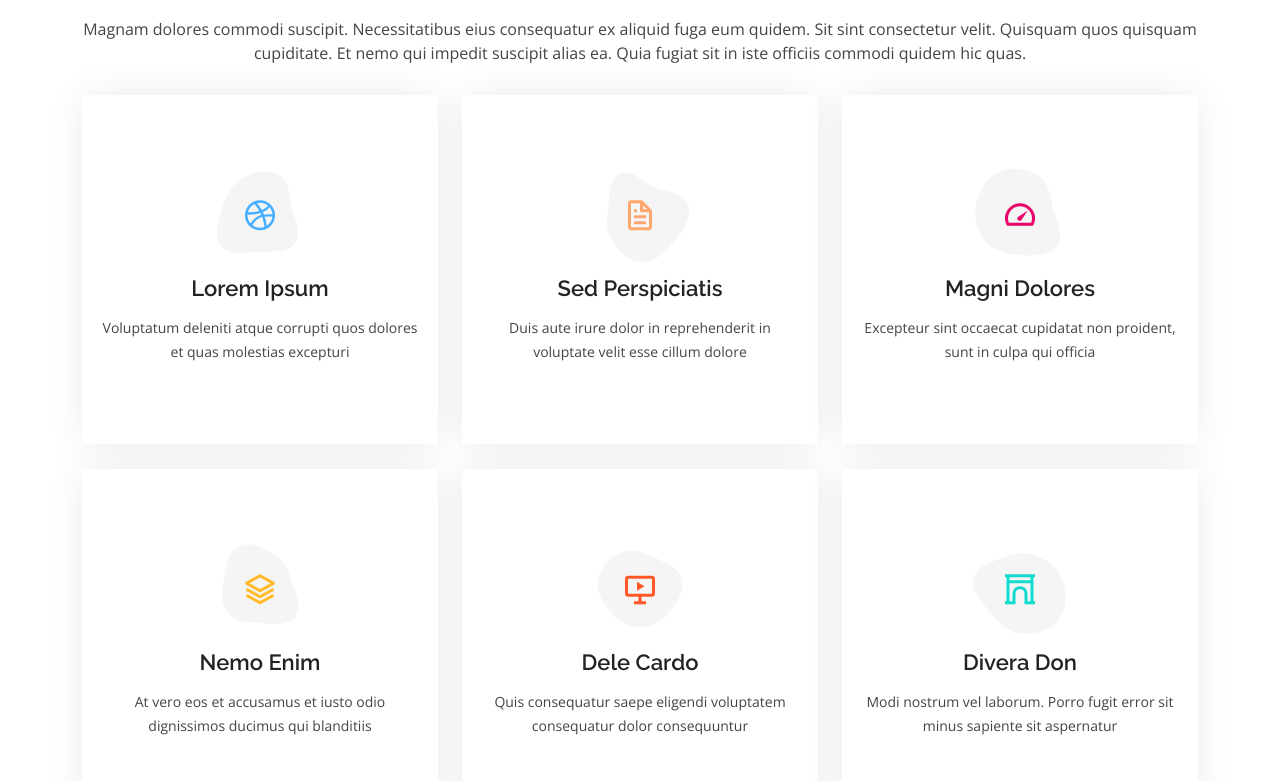
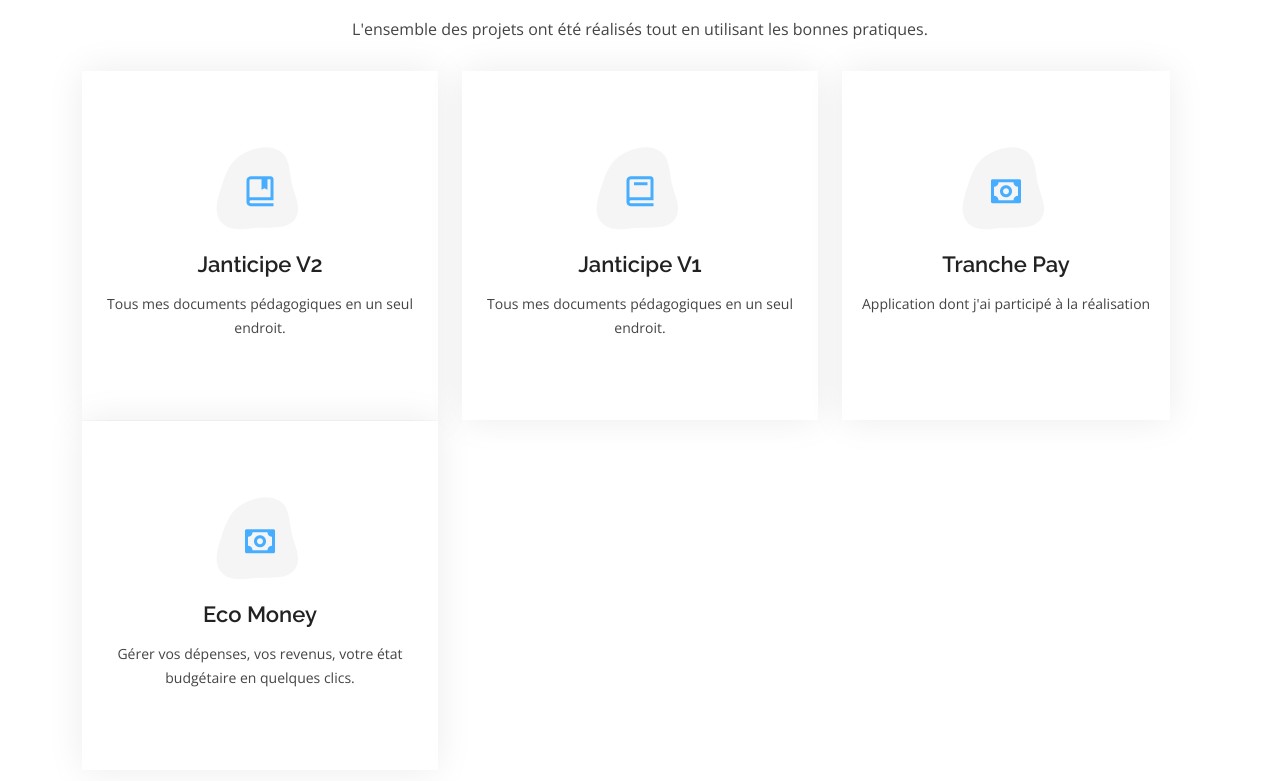
Before and after one commit to cheikh0101/portfolio, a plain HTML site: page services.html in a window 1280 px wide. Shown: the part 171-952 px from the top of the page. Drawn offline with nearby package versions, Linux system fonts and the light colour scheme.

Commit message:
implementation des realisations

```diff
--- a/services.html
+++ b/services.html
@@ -65,7 +65,9 @@
 
         <div class="section-title">
           <h2>Réalisations</h2>
-          <p>Magnam dolores commodi suscipit. Necessitatibus eius consequatur ex aliquid fuga eum quidem. Sit sint consectetur velit. Quisquam quos quisquam cupiditate. Et nemo qui impedit suscipit alias ea. Quia fugiat sit in iste officiis commodi quidem hic quas.</p>
+          <p>
+            L'ensemble des projets ont été réalisés tout en utilisant les bonnes pratiques.
+          </p>
         </div>
 
         <div class="row">
@@ -75,78 +77,53 @@
                 <svg width="100" height="100" viewBox="0 0 600 600" xmlns="http://www.w3.org/2000/svg">
                   <path stroke="none" stroke-width="0" fill="#f5f5f5" d="M300,521.0016835830174C376.1290562159157,517.8887921683347,466.0731472004068,529.7835943286574,510.70327084640275,468.03025145048787C554.3714126377745,407.6079735673963,508.03601936045806,328.9844924480964,491.2728898941984,256.3432110539036C474.5976632858925,184.082847569629,479.9380746630129,96.60480741107993,416.23090153303,58.64404602377083C348.86323505073057,18.502131276798302,261.93793281208167,40.57373210992963,193.5410806939664,78.93577620505333C130.42746243093433,114.334589627462,98.30271207620316,179.96522072025542,76.75703585869454,249.04625023123273C51.97151888228291,328.5150500222984,13.704378332031375,421.85034740162234,66.52175969318436,486.19268352777647C119.04800174914682,550.1803526380478,217.28368757567262,524.383925680826,300,521.0016835830174"></path>
                 </svg>
-                <i class="bx bxl-dribbble"></i>
+                <i class="bx bx-book-bookmark"></i>
               </div>
-              <h4><a href="">Lorem Ipsum</a></h4>
-              <p>Voluptatum deleniti atque corrupti quos dolores et quas molestias excepturi</p>
+              <h4><a href="">Janticipe V2</a></h4>
+              <p>Tous mes documents pédagogiques en un seul endroit.</p>
             </div>
           </div>
 
-          <div class="col-lg-4 col-md-6 d-flex align-items-stretch mt-4 mt-md-0" data-aos="zoom-in" data-aos-delay="200">
-            <div class="icon-box iconbox-orange ">
+          <div class="col-lg-4 col-md-6 d-flex align-items-stretch" data-aos="zoom-in" data-aos-delay="100">
+            <div class="icon-box iconbox-blue">
               <div class="icon">
                 <svg width="100" height="100" viewBox="0 0 600 600" xmlns="http://www.w3.org/2000/svg">
-                  <path stroke="none" stroke-width="0" fill="#f5f5f5" d="M300,582.0697525312426C382.5290701553225,586.8405444964366,449.9789794690241,525.3245884688669,502.5850820975895,461.55621195738473C556.606425686781,396.0723002908107,615.8543463187945,314.28637112970534,586.6730223649479,234.56875336149918C558.9533121215079,158.8439757836574,454.9685369536778,164.00468322053177,381.49747125262974,130.76875717737553C312.15926192815925,99.40240125094834,248.97055460311594,18.661163978235184,179.8680185752513,50.54337015887873C110.5421016452524,82.52863877960104,119.82277516462835,180.83849132639028,109.12597500060166,256.43424936330496C100.08760227029461,320.3096726198365,92.17705696193138,384.0621239912766,124.79988738764834,439.7174275375508C164.83382741302287,508.01625554203684,220.96474134820875,577.5009287672846,300,582.0697525312426"></path>
+                  <path stroke="none" stroke-width="0" fill="#f5f5f5" d="M300,521.0016835830174C376.1290562159157,517.8887921683347,466.0731472004068,529.7835943286574,510.70327084640275,468.03025145048787C554.3714126377745,407.6079735673963,508.03601936045806,328.9844924480964,491.2728898941984,256.3432110539036C474.5976632858925,184.082847569629,479.9380746630129,96.60480741107993,416.23090153303,58.64404602377083C348.86323505073057,18.502131276798302,261.93793281208167,40.57373210992963,193.5410806939664,78.93577620505333C130.42746243093433,114.334589627462,98.30271207620316,179.96522072025542,76.75703585869454,249.04625023123273C51.97151888228291,328.5150500222984,13.704378332031375,421.85034740162234,66.52175969318436,486.19268352777647C119.04800174914682,550.1803526380478,217.28368757567262,524.383925680826,300,521.0016835830174"></path>
                 </svg>
-                <i class="bx bx-file"></i>
+                <i class="bx bx-book"></i>
               </div>
-              <h4><a href="">Sed Perspiciatis</a></h4>
-              <p>Duis aute irure dolor in reprehenderit in voluptate velit esse cillum dolore</p>
+              <h4><a href="https://janticipe.herokuapp.com/">Janticipe V1</a></h4>
+              <p>Tous mes documents pédagogiques en un seul endroit.</p>
             </div>
           </div>
 
-          <div class="col-lg-4 col-md-6 d-flex align-items-stretch mt-4 mt-lg-0" data-aos="zoom-in" data-aos-delay="300">
-            <div class="icon-box iconbox-pink">
+          <div class="col-lg-4 col-md-6 d-flex align-items-stretch" data-aos="zoom-in" data-aos-delay="100">
+            <div class="icon-box iconbox-blue">
               <div class="icon">
                 <svg width="100" height="100" viewBox="0 0 600 600" xmlns="http://www.w3.org/2000/svg">
-                  <path stroke="none" stroke-width="0" fill="#f5f5f5" d="M300,541.5067337569781C382.14930387511276,545.0595476570109,479.8736841581634,548.3450877840088,526.4010558755058,480.5488172755941C571.5218469581645,414.80211281144784,517.5187510058486,332.0715597781072,496.52539010469104,255.14436215662573C477.37192572678356,184.95920475031193,473.57363656557914,105.61284051026155,413.0603344069578,65.22779650032875C343.27470386102294,18.654635553484475,251.2091493199835,5.337323636656869,175.0934190732945,40.62881213300186C97.87086631185822,76.43348514350839,51.98124368387456,156.15599469081315,36.44837278890362,239.84606092416172C21.716077023791087,319.22268207091537,43.775223500013084,401.1760424656574,96.891909868211,461.97329694683043C147.22146801428983,519.5804099606455,223.5754009179313,538.201503339737,300,541.5067337569781"></path>
+                  <path stroke="none" stroke-width="0" fill="#f5f5f5" d="M300,521.0016835830174C376.1290562159157,517.8887921683347,466.0731472004068,529.7835943286574,510.70327084640275,468.03025145048787C554.3714126377745,407.6079735673963,508.03601936045806,328.9844924480964,491.2728898941984,256.3432110539036C474.5976632858925,184.082847569629,479.9380746630129,96.60480741107993,416.23090153303,58.64404602377083C348.86323505073057,18.502131276798302,261.93793281208167,40.57373210992963,193.5410806939664,78.93577620505333C130.42746243093433,114.334589627462,98.30271207620316,179.96522072025542,76.75703585869454,249.04625023123273C51.97151888228291,328.5150500222984,13.704378332031375,421.85034740162234,66.52175969318436,486.19268352777647C119.04800174914682,550.1803526380478,217.28368757567262,524.383925680826,300,521.0016835830174"></path>
                 </svg>
-                <i class="bx bx-tachometer"></i>
+                <i class="bx bx-money"></i>
               </div>
-              <h4><a href="">Magni Dolores</a></h4>
-              <p>Excepteur sint occaecat cupidatat non proident, sunt in culpa qui officia</p>
+              <h4><a href="https://tranchepay.com/">Tranche Pay</a></h4>
+              <p>Application dont j'ai participé à la réalisation</p>
             </div>
           </div>
 
-          <div class="col-lg-4 col-md-6 d-flex align-items-stretch mt-4" data-aos="zoom-in" data-aos-delay="100">
-            <div class="icon-box iconbox-yellow">
+          <div class="col-lg-4 col-md-6 d-flex align-items-stretch" data-aos="zoom-in" data-aos-delay="100">
+            <div class="icon-box iconbox-blue">
               <div class="icon">
                 <svg width="100" height="100" viewBox="0 0 600 600" xmlns="http://www.w3.org/2000/svg">
-                  <path stroke="none" stroke-width="0" fill="#f5f5f5" d="M300,503.46388370962813C374.79870501325706,506.71871716319447,464.8034551963731,527.1746412648533,510.4981551193396,467.86667711651364C555.9287308511215,408.9015244558933,512.6030010748507,327.5744911775523,490.211057578863,256.5855673507754C471.097692560561,195.9906835881958,447.69079081568157,138.11976852964426,395.19560036434837,102.3242989838813C329.3053358748298,57.3949838291264,248.02791733380457,8.279543830951368,175.87071277845988,42.242879143198664C103.41431057327972,76.34704239035025,93.79494320519305,170.9812938413882,81.28167332365135,250.07896920659033C70.17666984294237,320.27484674793965,64.84698225790005,396.69656628748305,111.28512138212992,450.4950937839243C156.20124167950087,502.5303643271138,231.32542653798444,500.4755392045468,300,503.46388370962813"></path>
+                  <path stroke="none" stroke-width="0" fill="#f5f5f5" d="M300,521.0016835830174C376.1290562159157,517.8887921683347,466.0731472004068,529.7835943286574,510.70327084640275,468.03025145048787C554.3714126377745,407.6079735673963,508.03601936045806,328.9844924480964,491.2728898941984,256.3432110539036C474.5976632858925,184.082847569629,479.9380746630129,96.60480741107993,416.23090153303,58.64404602377083C348.86323505073057,18.502131276798302,261.93793281208167,40.57373210992963,193.5410806939664,78.93577620505333C130.42746243093433,114.334589627462,98.30271207620316,179.96522072025542,76.75703585869454,249.04625023123273C51.97151888228291,328.5150500222984,13.704378332031375,421.85034740162234,66.52175969318436,486.19268352777647C119.04800174914682,550.1803526380478,217.28368757567262,524.383925680826,300,521.0016835830174"></path>
                 </svg>
-                <i class="bx bx-layer"></i>
+                <i class="bx bx-money"></i>
               </div>
-              <h4><a href="">Nemo Enim</a></h4>
-              <p>At vero eos et accusamus et iusto odio dignissimos ducimus qui blanditiis</p>
+              <h4><a href="https://ecomoney-359d4.web.app/">Eco Money</a></h4>
+              <p>
+                Gérer vos dépenses, vos revenus, votre état budgétaire en quelques clics.
+              </p>
             </div>
           </div>
-
-          <div class="col-lg-4 col-md-6 d-flex align-items-stretch mt-4" data-aos="zoom-in" data-aos-delay="200">
-            <div class="icon-box iconbox-red">
-              <div class="icon">
-                <svg width="100" height="100" viewBox="0 0 600 600" xmlns="http://www.w3.org/2000/svg">
-                  <path stroke="none" stroke-width="0" fill="#f5f5f5" d="M300,532.3542879108572C369.38199826031484,532.3153073249985,429.10787420159085,491.63046689027357,474.5244479745417,439.17860296908856C522.8885846962883,383.3225815378663,569.1668002868075,314.3205725914397,550.7432151929288,242.7694973846089C532.6665558377875,172.5657663291529,456.2379748765914,142.6223662098291,390.3689995646985,112.34683881706744C326.66090330228417,83.06452184765237,258.84405631176094,53.51806209861945,193.32584062364296,78.48882559362697C121.61183558270385,105.82097193414197,62.805066853699245,167.19869350419734,48.57481801355237,242.6138429142374C34.843463184063346,315.3850353017275,76.69343916112496,383.4422959591041,125.22947124332185,439.3748458443577C170.7312796277747,491.8107796887764,230.57421082200815,532.3932930995766,300,532.3542879108572"></path>
-                </svg>
-                <i class="bx bx-slideshow"></i>
-              </div>
-              <h4><a href="">Dele Cardo</a></h4>
-              <p>Quis consequatur saepe eligendi voluptatem consequatur dolor consequuntur</p>
-            </div>
-          </div>
-
-          <div class="col-lg-4 col-md-6 d-flex align-items-stretch mt-4" data-aos="zoom-in" data-aos-delay="300">
-            <div class="icon-box iconbox-teal">
-              <div class="icon">
-                <svg width="100" height="100" viewBox="0 0 600 600" xmlns="http://www.w3.org/2000/svg">
-                  <path stroke="none" stroke-width="0" fill="#f5f5f5" d="M300,566.797414625762C385.7384707136149,576.1784315230908,478.7894351017131,552.8928747891023,531.9192734346935,484.94944893311C584.6109503024035,417.5663521118492,582.489472248146,322.67544863468447,553.9536738515405,242.03673114598146C529.1557734026468,171.96086150256528,465.24506316201064,127.66468636344209,395.9583748389544,100.7403814666027C334.2173773831606,76.7482773500951,269.4350130405921,84.62216499799875,207.1952322260088,107.2889140133804C132.92018162631612,134.33871894543012,41.79353780512637,160.00259165414826,22.644507872594943,236.69541883565114C3.319112789854554,314.0945973066697,72.72355303640163,379.243833228382,124.04198916343866,440.3218312028393C172.9286146004772,498.5055451809895,224.45579914871206,558.5317968840102,300,566.797414625762"></path>
-                </svg>
-                <i class="bx bx-arch"></i>
-              </div>
-              <h4><a href="">Divera Don</a></h4>
-              <p>Modi nostrum vel laborum. Porro fugit error sit minus sapiente sit aspernatur</p>
-            </div>
-          </div>
-
         </div>
 
       </div>
```
Also changed, not shown: about.html (+1 -1 lines), resume.html (+8 -6 lines).
